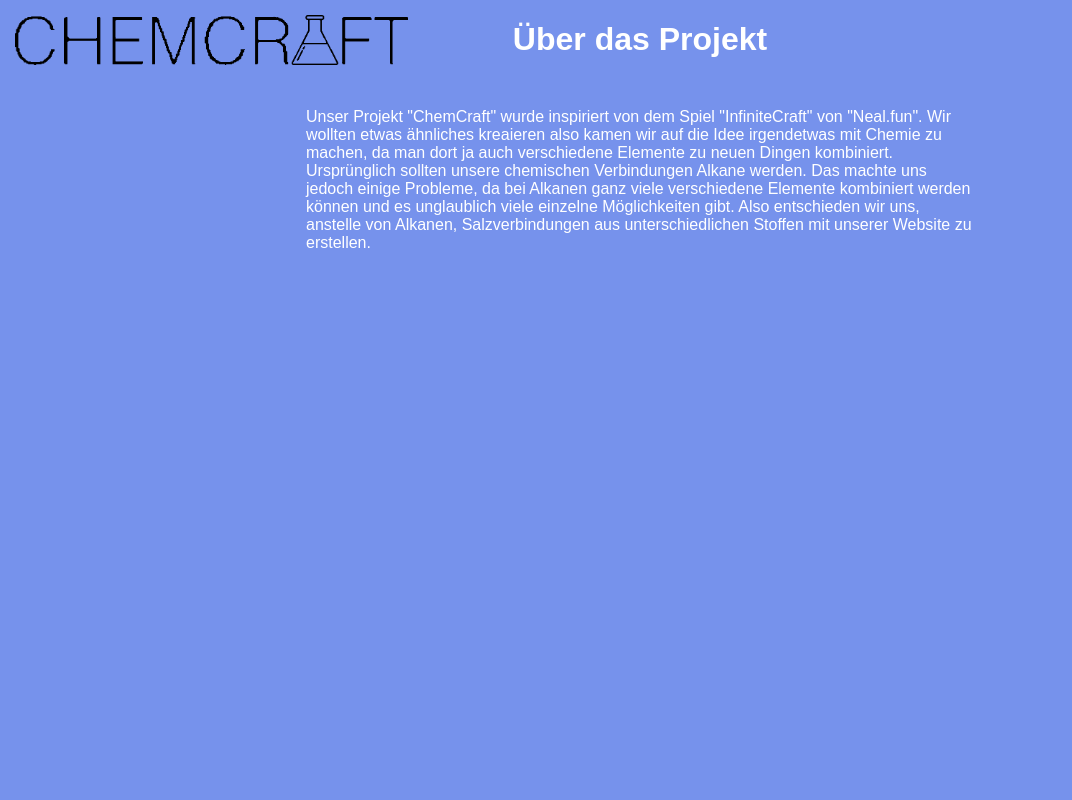
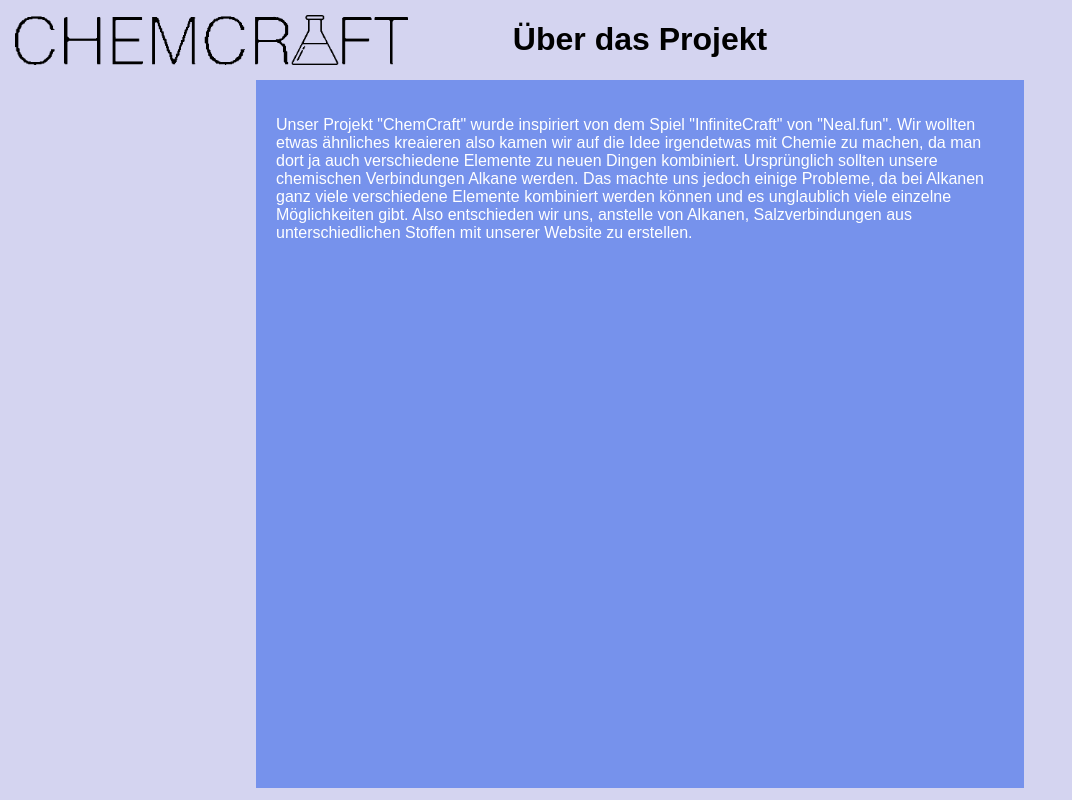
Before and after one commit to LukasDotExe/ChemCraft, a plain HTML site: page project.html in a window 1280 px wide. Shown: the whole page, without its empty margins (0-1072 px from the left). Drawn offline with Linux system fonts and the light colour scheme.

Commit message:
about page

```diff
--- a/project.html
+++ b/project.html
@@ -13,13 +13,15 @@
 </head>
 <body class="body-about">
     <h1>Über das Projekt</h1>
-        <p class="about"> Unser Projekt "ChemCraft" wurde inspiriert von dem Spiel "InfiniteCraft" von "Neal.fun". Wir wollten etwas ähnliches kreaieren
+    <div class="about">
+        <p class="about-text"> Unser Projekt "ChemCraft" wurde inspiriert von dem Spiel "InfiniteCraft" von "Neal.fun". Wir wollten etwas ähnliches kreaieren
             also kamen wir auf die Idee irgendetwas mit Chemie zu machen, da man dort ja auch verschiedene Elemente zu neuen Dingen kombiniert.
             Ursprünglich sollten unsere chemischen Verbindungen Alkane werden. Das machte uns jedoch einige Probleme, da bei Alkanen ganz viele
             verschiedene Elemente kombiniert werden können und es unglaublich viele einzelne Möglichkeiten gibt. Also entschieden wir uns,
             anstelle von Alkanen, Salzverbindungen aus unterschiedlichen Stoffen mit unserer Website zu erstellen.
 
         </p>
+    </div>
     <div id="back">
         <a href="main.html">
             <img class="back" src="img/CC-Empty.png" alt="Ein Spiel ähnlich zu InfiniteCraft nur mit Chemieschen Elementen">
--- a/style.css
+++ b/style.css
@@ -201,11 +201,18 @@ button {
 }
 
 .body-about{
-  color: #ffffff ;
+  background-color: #d4d4f0 ;
   margin: auto 20%;
-  background: #7692ec ;
+  border: 20% #ffffff;
+  color: #ffffff;
+}
+
+.body-about h1{
+  color: #000000;
 }
 
 .about{
-  margin: 50px;
+  background: #7692ec ;
+  height: 83.5vh;
+  padding: 20px;
 }
```
